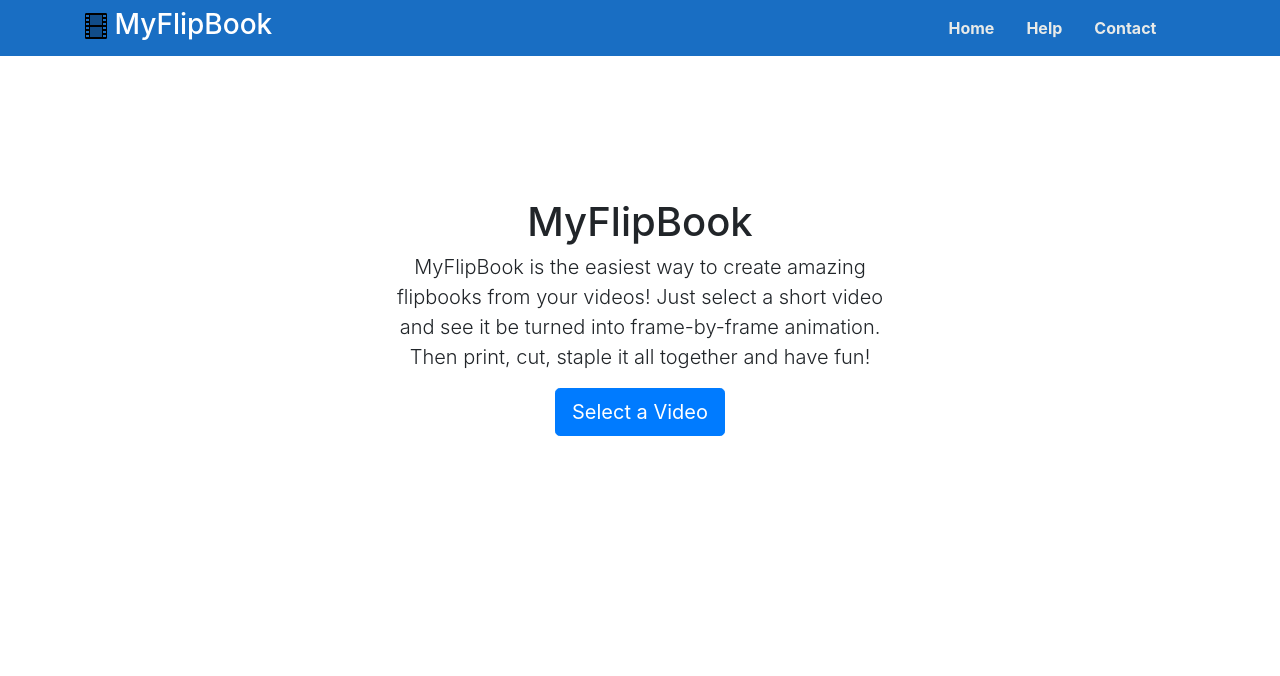
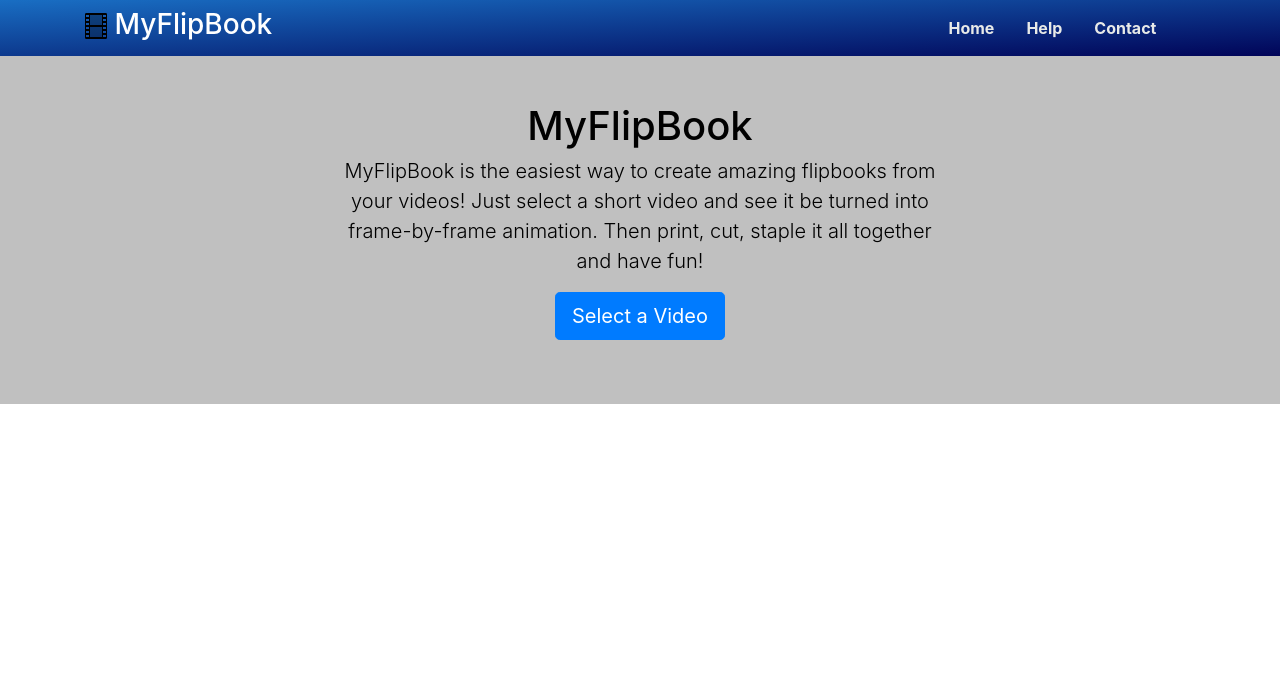
Before and after one commit to marcosmadr/myflipbook, a Django app: page /myflipbook/ in a window 1280 px wide. Shown: the top 676 px of the page. Run offline with Django 3.2, Linux system fonts and the light colour scheme; some libraries are stand-ins or nearby versions.

Commit message:
some visual improvement

```diff
--- a/myflipbook/static/css/myflipbook.css
+++ b/myflipbook/static/css/myflipbook.css
@@ -1,3 +1,14 @@
+.fb-white-text {
+    color: black;
+}
+
+#div-home {
+    /*background: linear-gradient( rgba(0, 0, 0, 0.8), rgba(0, 0, 0, 0.5) ), url("/static/images/flipbook-home-1.jpg");*/
+    background-color: silver;
+    background-position:center top;
+    background-size: cover;
+    border-radius: 0px;
+}
 .fb-cover-deco {
     width: 113px;
     height: 77px;
@@ -14,15 +25,29 @@ a.nav-brand:link, a.nav-brand:visited, a.nav-brand:hover, a.nav-brand:active {
 
 .fb-menu:hover {
     color: #fff;
-    background-color: #12487d;
 }
+
 .fb-menu {
     color: #e8eae8;
     font-weight: bold;
 }
 
+.fb-menu-btn:hover {
+	background-color : rgba(0, 0, 0, 0.7);
+}
+
+.fb-menu-btn {
+	background-color : rgba(0, 0, 0, 0);
+	border-radius: 5px;
+	transition: background-color 0.5s linear;
+}
+
 .fb-menu-background {
-    background-color:#196ec3;
+    background: #196ec3; /* For browsers that do not support gradients */
+    background: -webkit-linear-gradient(left top, #196ec3, #010458); /* For Safari 5.1 to 6.0 */
+    background: -o-linear-gradient(bottom right, #196ec3, #010458); /* For Opera 11.1 to 12.0 */
+    background: -moz-linear-gradient(bottom right, #196ec3, #010458); /* For Firefox 3.6 to 15 */
+    background: linear-gradient(to bottom right, #196ec3, #010458); /* Standard syntax */
 }
 
 /* Sticky footer styles
--- a/myflipbook/templates/myflipbook/base.html
+++ b/myflipbook/templates/myflipbook/base.html
@@ -28,13 +28,13 @@
               </h3>
               <div class="col-md-3">
                   <nav class="nav nav-pills">
-                    <li class="nav-item">
+                    <li class="nav-item fb-menu-btn">
                         <a class="nav-link fb-menu" id="btn-1" href="{% url 'index' %}">Home</a>
                     </li>
-                    <li class="nav-item">
+                    <li class="nav-item fb-menu-btn">
                         <a class="nav-link fb-menu" id="btn-2" href="{% url 'index' %}">Help</a>
                     </li>
-                    <li class="nav-item">
+                    <li class="nav-item fb-menu-btn">
                         <a class="nav-link fb-menu" id="btn-3" href="{% url 'contact' %}">Contact</a>
                     </li>
                   </nav>
@@ -43,7 +43,7 @@
 
         </nav>
 
-      <div class="container pt-5">
+      <div class="container-fluid">
         {% block content %}
         {% endblock %}
       </div>
--- a/myflipbook/templates/myflipbook/home.html
+++ b/myflipbook/templates/myflipbook/home.html
@@ -1,12 +1,13 @@
 {% extends "myflipbook/base.html" %}
 {% block content %}
+    <div class="row pb-md-5" id="div-home">
+    <div class="col-12 col-md-6 mx-auto mt-md-5 mt-2 text-center fb-transparent-bg">
+    <h1 class="fb-white-text">MyFlipBook</h1>
+    <p class="lead fb-white-text">MyFlipBook is the easiest way to create amazing flipbooks from your videos! Just select a short video and see it be turned into frame-by-frame animation. Then print, cut, staple it all together and have fun!</p>
+    <p>
+      <a href="{% url 'video' %}" class="btn btn-lg btn-primary">Select a Video</a>
+    </p>
+    </div>
 
-<div class="col-12 col-md-6 mx-auto mt-md-5 mt-1 pt-md-5 pt-1 text-center" >
-<h1>MyFlipBook</h1>
-<p class="lead">MyFlipBook is the easiest way to create amazing flipbooks from your videos! Just select a short video and see it be turned into frame-by-frame animation. Then print, cut, staple it all together and have fun!</p>
-<p>
-  <a href="{% url 'video' %}" class="btn btn-lg btn-primary">Select a Video</a>
-</p>
 </div>
-
 {% endblock %}
--- a/myflipbook/templates/myflipbook/video.html
+++ b/myflipbook/templates/myflipbook/video.html
@@ -3,9 +3,9 @@
 
 {% load static %}
 <div class="col-12 col-md-6 mx-auto text-center mt-md-5 mt-1 pt-md-5 pt-1" id="div-upload">
-        <h1>MyFlipBook</h1>
+        <img src="{% static 'images/flipbook-video-icon.png' %}">
         <div class="form-group">
-            <label for="file-video">Choose a video to generate your flipbook </label>
+            <label for="file-video">Choose a video to generate your flipbook. We recommend you check our help section and see some tips to create awesome flipbooks!</label>
             <input type="file" id="file-video" class="btn btn-lm" accept="video/*">
         </div>
         <div class="form-group">
@@ -16,7 +16,7 @@
 <div class="col-12 col-md-6 mx-auto mt-5 pt-5" id="div-loading" style="display:none">
 	<h1>Please wait...</h1>
 	<div class="progress">
-		<div class="progress-bar" role="progressbar" style="width: 0%;" aria-valuenow="25" aria-valuemin="0" aria-valuemax="100">0%</div>
+		<div class="progress-bar progress-bar-striped progress-bar-animated" role="progressbar" style="width: 0%;" aria-valuenow="25" aria-valuemin="0" aria-valuemax="100">0%</div>
 	</div>
 
 </div>
```
Also changed, not shown: myflipbook/static/js/myfb.js (+13 -13 lines).
